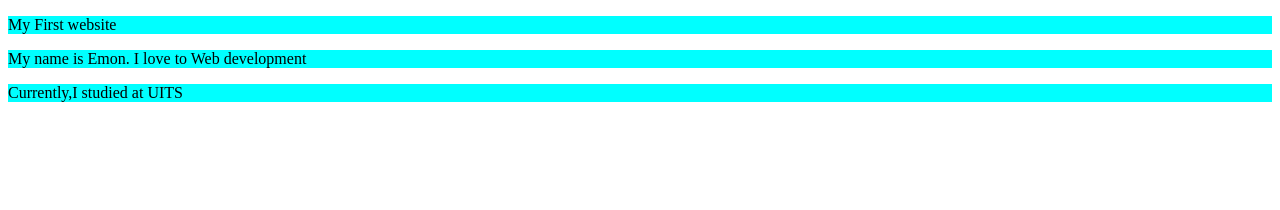
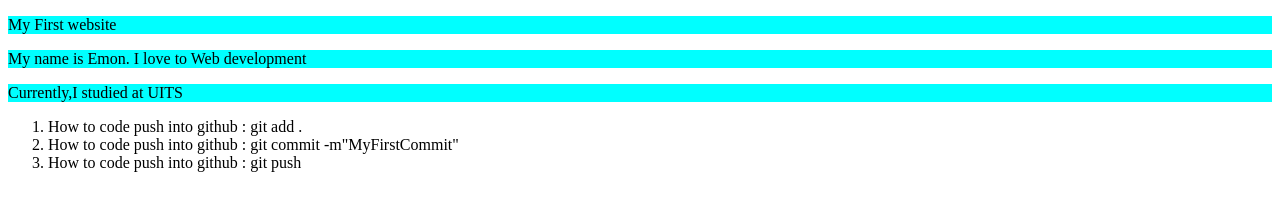
Before and after one commit to EmonHossain12/hello, a plain HTML site: page index.html in a window 1280 px wide. Drawn offline with Linux system fonts and the light colour scheme.

Commit message:
ThirdCommit

```diff
--- a/index.html
+++ b/index.html
@@ -13,5 +13,13 @@
        <div>
         <p>Currently,I studied at UITS</p>
        </div>
+
+       <div>
+        <ol>
+            <li>How to code push into github : git add .</li>
+            <li>How to code push into github : git commit -m"MyFirstCommit"</li>
+            <li>How to code push into github : git push</li>
+        </ol>
+       </div>
 </body>
 </html>
```
